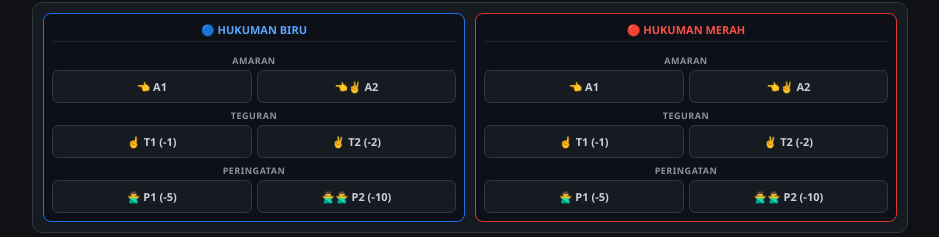
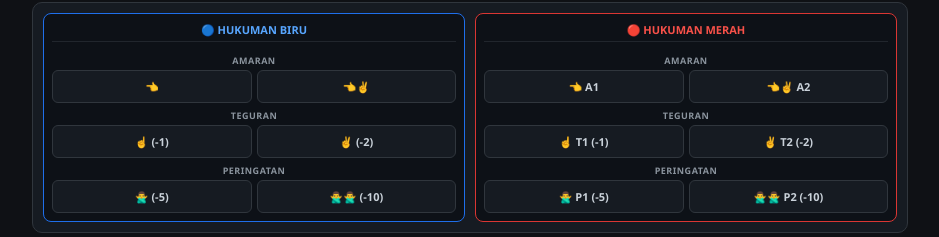
Before and after one commit to aimanaizatysf00/Digital-Scoring-Olahraga, a website: page pengadil.html in a window 1280 px wide. Shown: the part 563-800 px from the top of the page, without its empty margins (170-1109 px from the left). Drawn offline with nearby package versions, Linux system fonts and the light colour scheme; no server answers.

Commit message:
Update pengadil.html

```diff
--- a/pengadil.html
+++ b/pengadil.html
@@ -197,8 +197,8 @@
           <div class="penalty-group">
             <div class="penalty-group-title">AMARAN</div>
             <div class="penalty-grid">
-              <button class="btn-penalty" id="btn_blue_A1" title="Amaran 1" onclick="togglePenalty('blue', 'A1', 0)">👈 A1</button>
-              <button class="btn-penalty" id="btn_blue_A2" title="Amaran 2" onclick="togglePenalty('blue', 'A2', 0)">👈✌️ A2</button>
+              <button class="btn-penalty" id="btn_blue_A1" title="Amaran 1" onclick="togglePenalty('blue', 'A1', 0)">👈</button>
+              <button class="btn-penalty" id="btn_blue_A2" title="Amaran 2" onclick="togglePenalty('blue', 'A2', 0)">👈✌️</button>
             </div>
           </div>
 
@@ -206,8 +206,8 @@
           <div class="penalty-group">
             <div class="penalty-group-title">TEGURAN</div>
             <div class="penalty-grid">
-              <button class="btn-penalty" id="btn_blue_T1" title="Teguran 1 (-1)" onclick="togglePenalty('blue', 'T1', -1)">☝️ T1 (-1)</button>
-              <button class="btn-penalty" id="btn_blue_T2" title="Teguran 2 (-2)" onclick="togglePenalty('blue', 'T2', -2)">✌️ T2 (-2)</button>
+              <button class="btn-penalty" id="btn_blue_T1" title="Teguran 1 (-1)" onclick="togglePenalty('blue', 'T1', -1)">☝️ (-1)</button>
+              <button class="btn-penalty" id="btn_blue_T2" title="Teguran 2 (-2)" onclick="togglePenalty('blue', 'T2', -2)">✌️ (-2)</button>
             </div>
           </div>
 
@@ -215,8 +215,8 @@
           <div class="penalty-group">
             <div class="penalty-group-title">PERINGATAN</div>
             <div class="penalty-grid">
-              <button class="btn-penalty" id="btn_blue_P1" title="Peringatan 1 (-5)" onclick="togglePenalty('blue', 'P1', -5)">🙅‍♂️ P1 (-5)</button>
-              <button class="btn-penalty" id="btn_blue_P2" title="Peringatan 2 (-10)" onclick="togglePenalty('blue', 'P2', -10)">🙅‍♂️🙅‍♂️ P2 (-10)</button>
+              <button class="btn-penalty" id="btn_blue_P1" title="Peringatan 1 (-5)" onclick="togglePenalty('blue', 'P1', -5)">🙅‍♂️ (-5)</button>
+              <button class="btn-penalty" id="btn_blue_P2" title="Peringatan 2 (-10)" onclick="togglePenalty('blue', 'P2', -10)">🙅‍♂️🙅‍♂️ (-10)</button>
             </div>
           </div>
 
```
